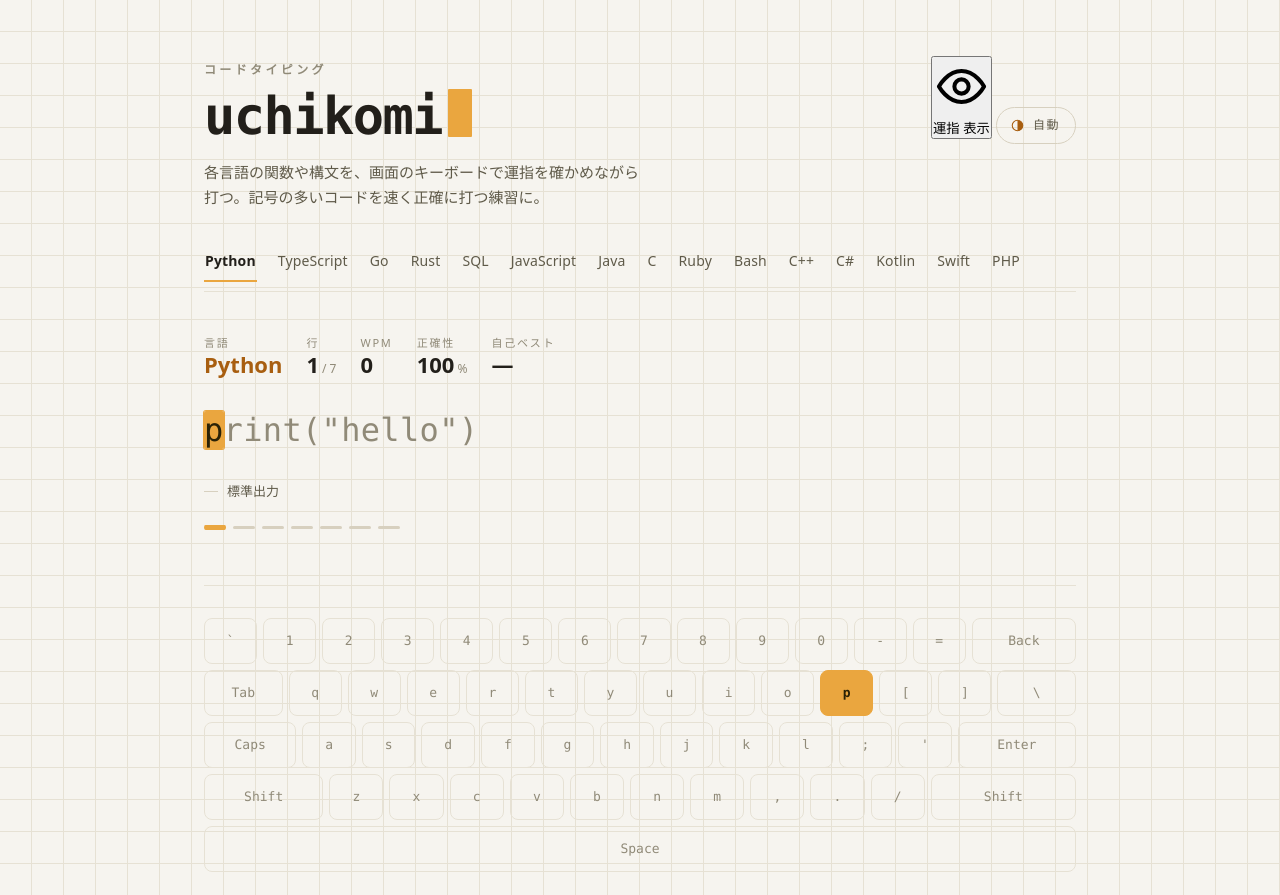
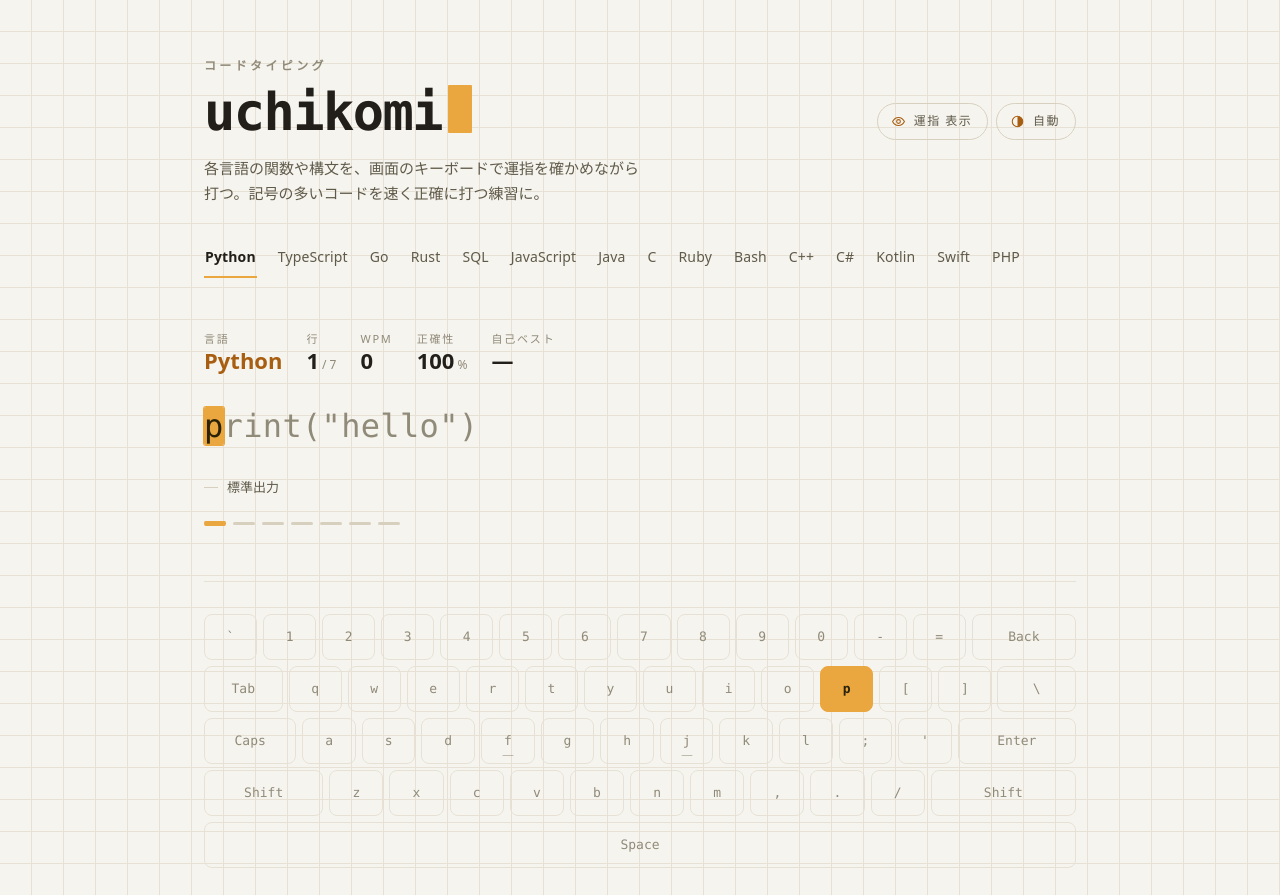
Before and after one commit to miruky/uchikomi, a website built with Vite: page index.html in a window 1280 px wide. Shown: the top 895 px of the page. Built offline with nearby package versions, Linux system fonts and the light colour scheme.

Commit message:
ヒント切替ボタンとf・jの指標の意匠を整える

```diff
--- a/src/style.css
+++ b/src/style.css
@@ -171,7 +171,16 @@ body {
   border-radius: 1px;
 }
 
-.theme-toggle {
+.head-tools {
+  display: flex;
+  align-items: center;
+  gap: var(--step);
+  flex-wrap: wrap;
+  justify-content: flex-end;
+}
+
+.theme-toggle,
+.tool-toggle {
   font: inherit;
   font-size: 12px;
   letter-spacing: 0.12em;
@@ -190,15 +199,22 @@ body {
     border-color 0.18s var(--ease);
 }
 
-.theme-toggle:hover {
+.theme-toggle:hover,
+.tool-toggle:hover {
   color: var(--ink);
   border-color: var(--accent);
 }
 
-.theme-toggle .ico {
+.theme-toggle .ico,
+.tool-toggle .ico {
   width: 15px;
   height: 15px;
   color: var(--accent);
+}
+
+/* 運指ヒントを切った状態は、アイコンを沈めて区別する */
+.tool-toggle[aria-pressed='false'] .ico {
+  color: var(--ink-faint);
 }
 
 .lede {
@@ -457,6 +473,24 @@ body {
     color 0.12s var(--ease),
     border-color 0.12s var(--ease),
     background-color 0.12s var(--ease);
+}
+
+.key {
+  position: relative;
+}
+
+/* ホームポジション(f・j)の指標。実物の突起を細い罫線で示す */
+.key.home::after {
+  content: '';
+  position: absolute;
+  bottom: 7px;
+  left: 50%;
+  width: 11px;
+  height: 1.5px;
+  border-radius: 2px;
+  transform: translateX(-50%);
+  background: currentColor;
+  opacity: 0.55;
 }
 
 .key.next {
```
